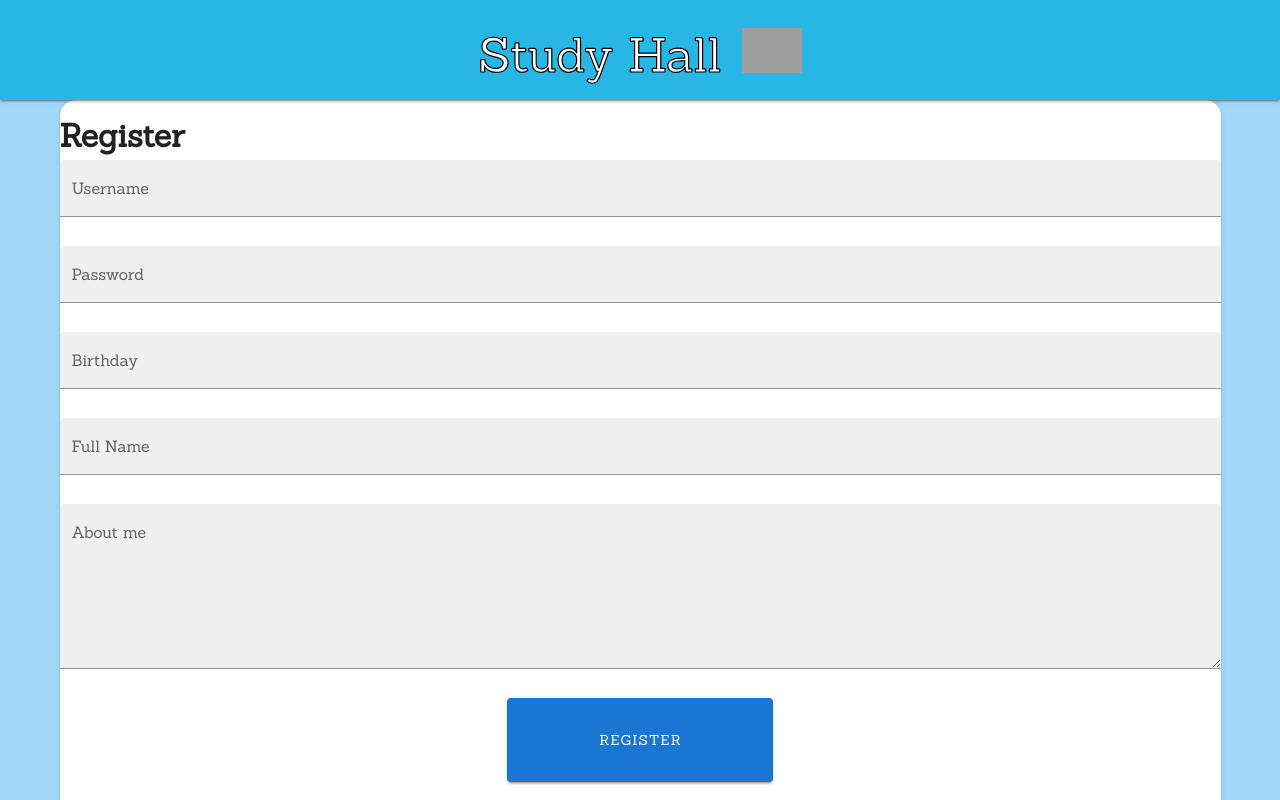
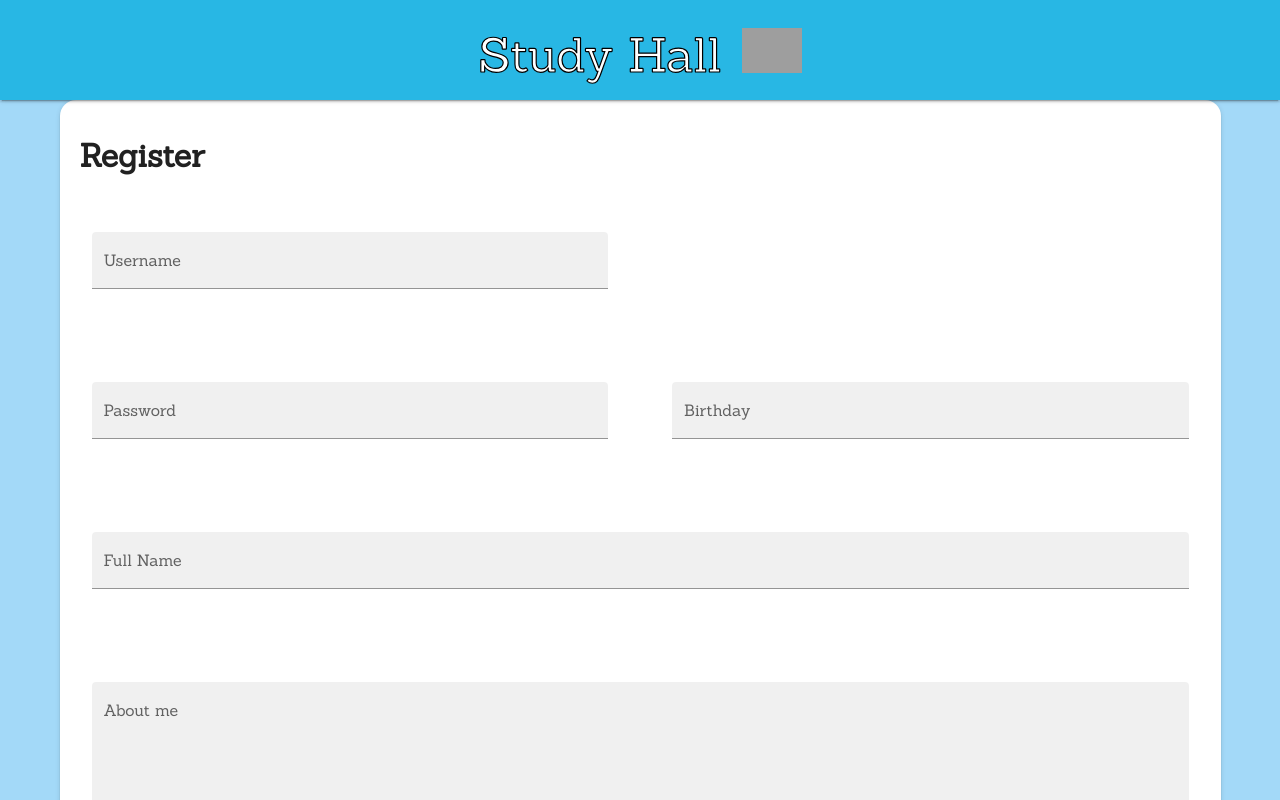
Before and after one commit to pdrsa/study_hall, a Vue app in the folder study-hall/: page /#/ in a window 1280 px wide. Shown: the top 800 px of the page. Built offline with nearby package versions, Linux system fonts and the light colour scheme; grey boxes are pictures that could not be loaded.

Commit message:
Some progress in register screen.

```diff
--- a/study-hall/src/components/registerComponent.vue
+++ b/study-hall/src/components/registerComponent.vue
@@ -3,33 +3,72 @@
     <v-card
       color="#FFFFFF"
       elevation=2
-      height="1100"
-      width="1188"
+      height="1100px"
+      width="1188px"
       rounded="xl"
     >
       <div>
         <v-row>
           <v-col
           cols="12"
-          lg="8">
+          lg="8"
+          class="pa-8" >
             <h1>Register</h1>
           </v-col>
         </v-row>
       </div>
+
+      <v-row no-gutters>
+        <v-col
+        cols="12"
+        lg="6"
+        class="pa-8" >
           <v-text-field filled label="Username"></v-text-field>
+        </v-col>
+      </v-row>
+      <v-row
+        :align="align"
+        no-gutters >
+        <v-col
+          cols="12"
+          lg="6"
+          class="pa-8" >
           <v-text-field filled label="Password"></v-text-field>
+        </v-col>
+        <v-spacer></v-spacer>
+        <v-col
+          cols="12"
+          lg="6"
+          class="pa-8" >
           <v-text-field filled label="Birthday"></v-text-field>
+        </v-col>
+      </v-row>
+
+      <v-row
+        :align="align"
+        no-gutters >
+        <v-col
+          class="pa-8" >
           <v-text-field filled label="Full Name"></v-text-field>
+        </v-col>
+      </v-row>
+
+      <v-row
+        :align="align"
+        no-gutters >
+        <v-col
+          class="pa-8" >
           <v-textarea
            filled
            label="About me"></v-textarea>
+         </v-col>
+       </v-row>
 
       <div class="text-center">
          <v-btn
            height=84
            width=266
-           color="primary"
-           dark
+           color="#0D1A8F"
          >
          Register
          </v-btn>
@@ -37,3 +76,21 @@
     </v-card>
   </v-container>
 </template>
+
+<style>
+.hometext {
+  border-right: 70px solid transparent;
+  border-left: 70px solid transparent;
+  border-top: 15px solid transparent;
+  border-bottom: 15px solid transparent;
+}
+
+.buttonregister {
+  background-color: #0D1A8F;
+}
+
+.bigrect {
+  border-top: 120px solid transparent;
+  border-bottom: 120px solid transparent;
+}
+</style>
```
Lines whose indentation alone changed are shown as unchanged.
